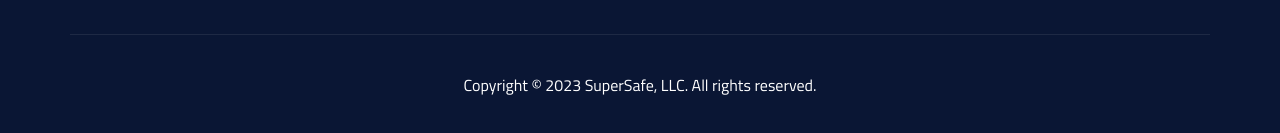
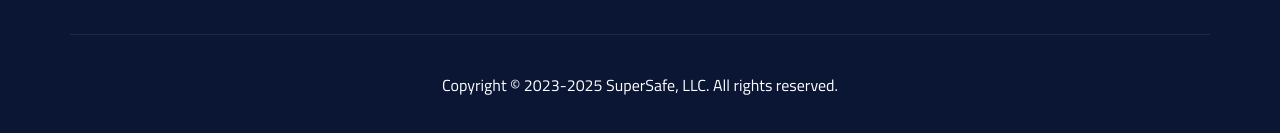
Before and after one commit to supersafelabs/supersafeweb, a Next.js app: page / in a window 1280 px wide. Shown: the part 11717-11850 px from the top of the page. Built offline with nearby package versions, Linux system fonts and the light colour scheme.

Commit message:
Update Footer.js

```diff
--- a/components/CybersecurityServices/Footer.js
+++ b/components/CybersecurityServices/Footer.js
@@ -123,7 +123,7 @@ const Footer = () => {
         <div className="copyright-area">
           <div className="container">
             <p>
-              Copyright &copy; 2023 SuperSafe, LLC. All rights reserved.
+              Copyright &copy; 2023-2025 SuperSafe, LLC. All rights reserved.
             </p>
           </div>
         </div>
```
